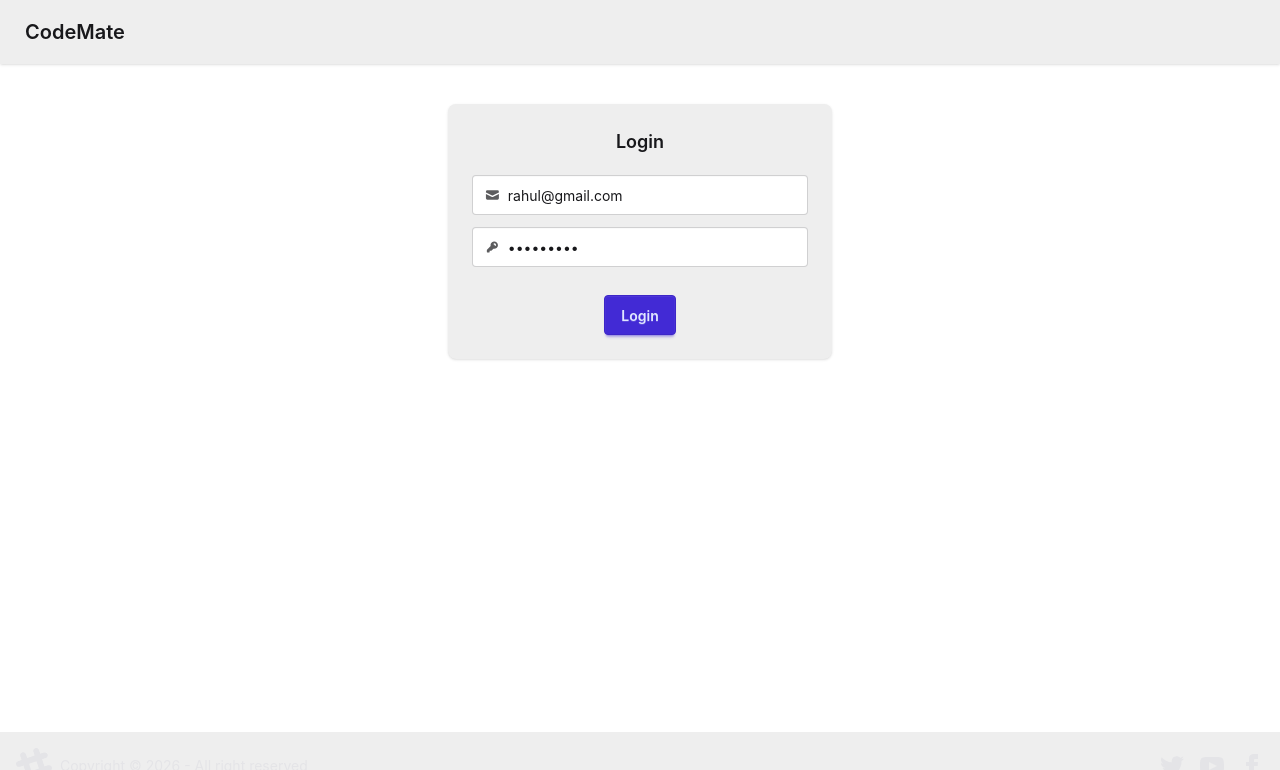
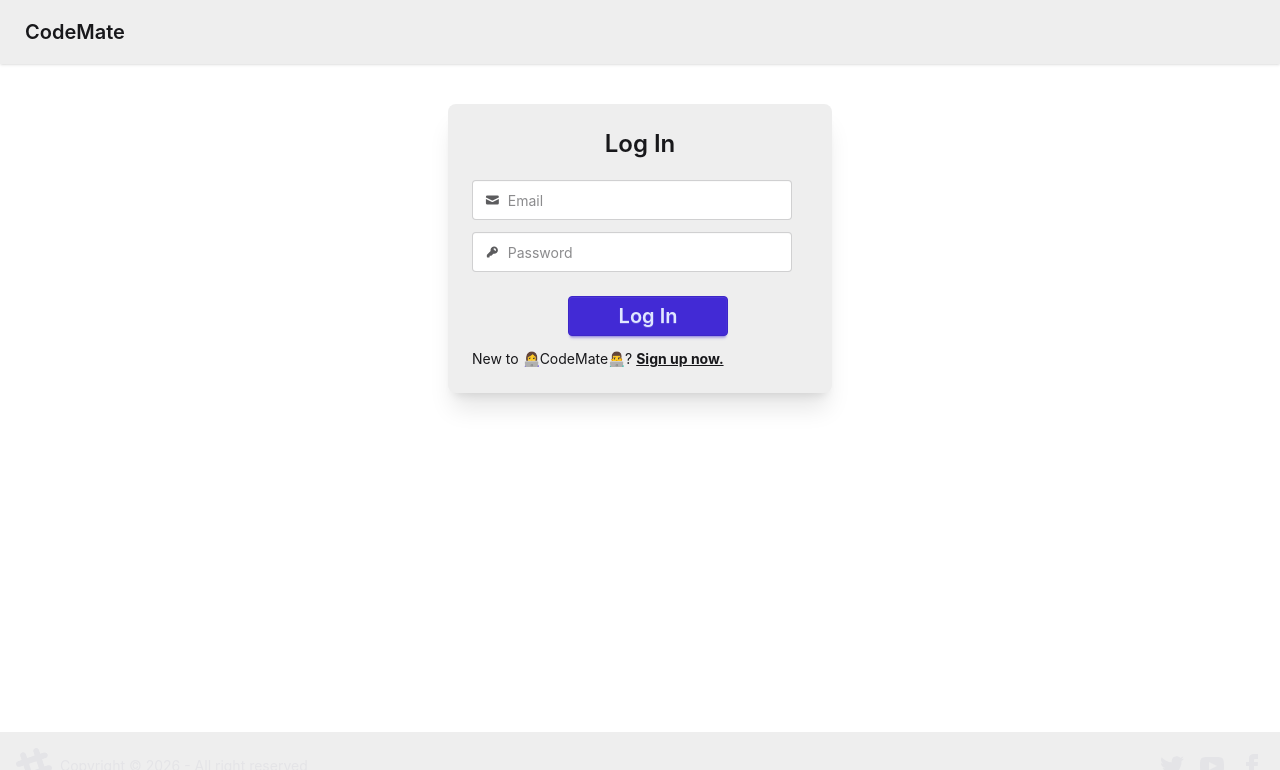
Before and after one commit to srivastavarahul442/codemate-web, a React (Vite) app: page /login in a window 1280 px wide. Shown: the top 770 px of the page. Built offline with nearby package versions, Linux system fonts and the light colour scheme; no server answers.

Commit message:
feat: sign-up

```diff
--- a/src/components/EditProfile.jsx
+++ b/src/components/EditProfile.jsx
@@ -8,8 +8,8 @@ import { addUser } from "../utils/userSlice";
 const EditProfile = ({ user }) => {
   const [firstName, setFirstName] = useState(user.firstName);
   const [lastName, setLastName] = useState(user.lastName);
-  const [age, setAge] = useState(user.age);
-  const [gender, setGender] = useState(user.gender);
+  const [age, setAge] = useState(user.age || "");
+  const [gender, setGender] = useState(user.gender || "");
   const [about, setAbout] = useState(user?.about);
   const [photoUrl, setPhotoUrl] = useState(user.photoUrl);
   const [errorMessage, setErrorMessage] = useState("");
@@ -18,6 +18,7 @@ const EditProfile = ({ user }) => {
   const dispatch = useDispatch();
 
   const saveProfile = async () => {
+    setErrorMessage("");
     try {
       const res = await axios.patch(
         BASE_URL + "/profile/edit",
--- a/src/components/Login.jsx
+++ b/src/components/Login.jsx
@@ -1,18 +1,28 @@
 import axios from "axios";
 import { useState } from "react";
-import { useDispatch } from "react-redux";
+import { useDispatch, useSelector } from "react-redux";
 import { addUser } from "../utils/userSlice";
 import { useNavigate } from "react-router-dom";
 import { BASE_URL } from "../utils/constants";
 
 const Login = () => {
-  const [emailId, setEmailId] = useState("rahul@gmail.com");
-  const [password, setPassword] = useState("Rahul@123");
+  const [firstName, setFirstName] = useState("");
+  const [lastName, setLastName] = useState("");
+  const [emailId, setEmailId] = useState("");
+  const [password, setPassword] = useState("");
   const [errorMessage, setErrorMessage] = useState("");
   const dispatch = useDispatch();
   const navigate = useNavigate();
+  const user = useSelector((store) => store.user);
 
-  const login = async () => {
+  const [signUpForm, setSignUpForm] = useState(false);
+
+  // if(user){
+  //   return navigate("/")
+  // }
+
+  const handleLogin = async () => {
+    setErrorMessage("");
     try {
       const res = await axios.post(
         BASE_URL + "/login",
@@ -22,24 +32,55 @@ const Login = () => {
         },
         {
           withCredentials: true,
-        },
+        }
       );
-      // console.log("Login successful:", res.data);
+      // console.log(res)
       dispatch(addUser(res.data));
       return navigate("/");
     } catch (err) {
-      setErrorMessage(err?.response?.data|| "Login failed. Please try again.");
-      console.error(err);
+      setErrorMessage(err?.response?.data || "Somthing went Wrong");
+    }
+  };
+
+  const handleSignup = async () => {
+
+    try {
+      const res = await axios.post(
+        BASE_URL + "/signup",
+        {
+          firstName,
+          lastName,
+          emailId,
+          password,
+        },
+        {
+          withCredentials: true,
+        }
+      );
+      dispatch(addUser(res?.data?.data));
+
+      setErrorMessage("");
+    setEmailId("");
+    setFirstName("");
+    setLastName("");
+    setPassword("");
+      return navigate("/profile");
+    } catch (err) {
+      setErrorMessage(err?.response?.data || "Somthing went Wrong");
     }
   };
 
   return (
-    <div className="flex justify-center my-10">
-      <div className="card bg-base-300 w-96 shadow-sm">
+    <div>
+      <div className="card bg-base-300 w-96 shadow-xl flex mx-auto my-10">
         <div className="card-body">
-          <h2 className="card-title justify-center">Login</h2>
+          <h2 className="card-title justify-center text-2xl">
+            {signUpForm ? "Sign Up" : "Log In"}
+          </h2>
           <div>
-            {/* <label className="input input-bordered flex items-center gap-2 my-3 w-full">
+            {signUpForm && (
+              <div>
+                <label className="input input-bordered flex items-center gap-2 my-3">
                   <svg
                     xmlns="http://www.w3.org/2000/svg"
                     viewBox="0 0 16 16"
@@ -52,11 +93,11 @@ const Login = () => {
                     type="text"
                     className="grow"
                     placeholder="First Name"
-                // value={firstName}
-                // onChange={(e) => setFirstName(e.target.value)}
+                    value={firstName}
+                    onChange={(e) => setFirstName(e.target.value)}
                   />
                 </label>
-            <label className="input input-bordered flex items-center gap-2 my-3 w-full">
+                <label className="input input-bordered flex items-center gap-2 my-3">
                   <svg
                     xmlns="http://www.w3.org/2000/svg"
                     viewBox="0 0 16 16"
@@ -69,11 +110,13 @@ const Login = () => {
                     type="text"
                     className="grow"
                     placeholder="Last Name"
-                // value={lastName}
-                // onChange={(e) => setLastName(e.target.value)}
+                    value={lastName}
+                    onChange={(e) => setLastName(e.target.value)}
                   />
-            </label> */}
-            <label className="input input-bordered flex items-center gap-2 my-3 w-full">
+                </label>
+              </div>
+            )}
+            <label className="input input-bordered flex items-center gap-2 my-3">
               <svg
                 xmlns="http://www.w3.org/2000/svg"
                 viewBox="0 0 16 16"
@@ -91,7 +134,7 @@ const Login = () => {
                 onChange={(e) => setEmailId(e.target.value)}
               />
             </label>
-            <label className="input input-bordered flex items-center gap-2 my-3 w-full">
+            <label className="input input-bordered flex items-center gap-2 my-3">
               <svg
                 xmlns="http://www.w3.org/2000/svg"
                 viewBox="0 0 16 16"
@@ -113,12 +156,54 @@ const Login = () => {
               />
             </label>
           </div>
-          <p className="text-red-500">{errorMessage}</p>
-          <div className="card-actions justify-center">
-            <button className="btn btn-primary" onClick={login}>
-              Login
+
+          <div className="card-actions justify-end mx-auto">
+            <p className="text-red-600 flex justify-center">{errorMessage}</p><br />
+            {signUpForm ? (
+              <button
+                className="btn btn-primary w-40 text-xl  my-1 mx-auto"
+                onClick={handleSignup}
+              >
+                Sign Up
               </button>
+            ) : (
+              <button
+                className="btn btn-primary w-40 text-xl  my-1 mx-auto"
+                onClick={handleLogin}
+              >
+                Log In
+              </button>
+            )}
           </div>
+          {signUpForm ? (
+            <p>
+              Already have an account?{" "}
+              <button
+                className="cursor-pointer font-bold underline"
+                onClick={() => {
+                  setSignUpForm(false);
+                  setErrorMessage("");
+                }}
+              >
+                {" "}
+                Log In now.
+              </button>
+            </p>
+          ) : (
+            <p>
+              New to 👩‍💻CodeMate👨‍💻?{" "}
+              <button
+                className="cursor-pointer font-bold underline"
+                onClick={() => {
+                  setSignUpForm(true);
+                  setErrorMessage("");
+                }}
+              >
+                {" "}
+                Sign up now.
+              </button>
+            </p>
+          )}
         </div>
       </div>
     </div>
--- a/src/components/UserCard.jsx
+++ b/src/components/UserCard.jsx
@@ -28,7 +28,9 @@ const UserCard = ({ user }) => {
         </figure>
         <div className="card-body">
           <h2 className="card-title">{firstName + " " + lastName}</h2>
-          <p>{age + ", " + gender}</p>
+          {age && gender && (
+            <p>{age + ", " + gender}</p>
+          )}
           <p>{about}</p>
           <div className="card-actions justify-center">
             <button
```
Lines whose indentation alone changed are shown as unchanged.
